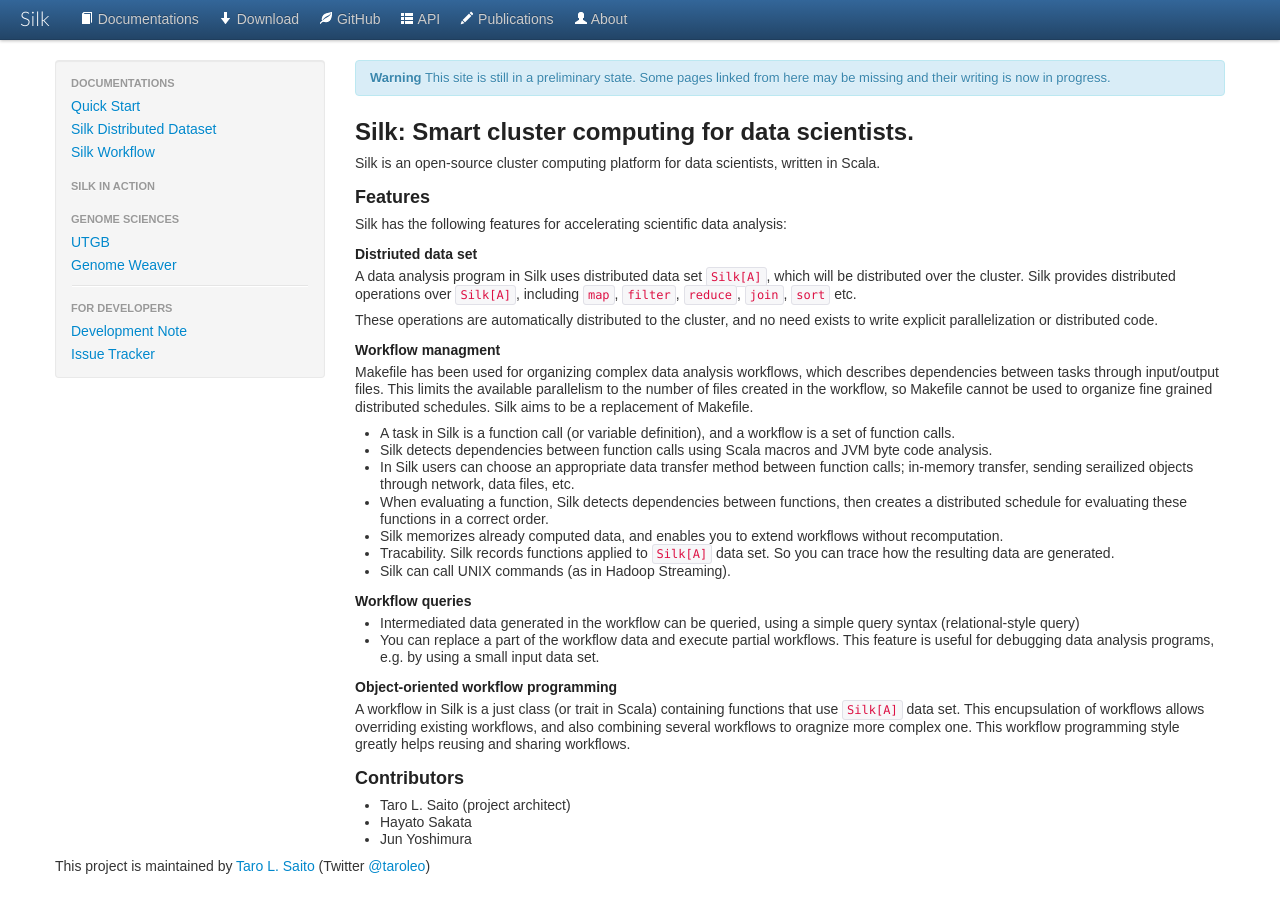
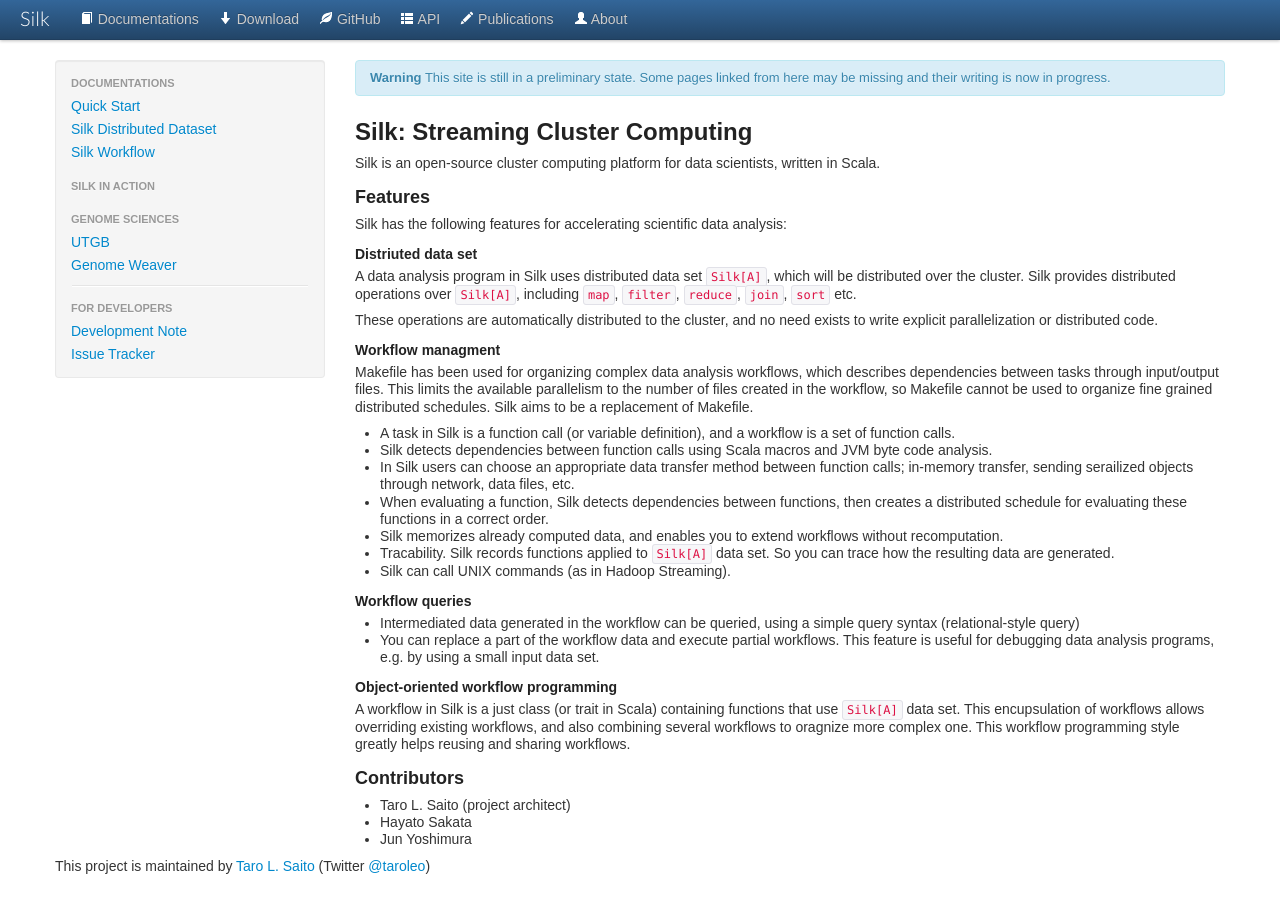
Before and after one commit to xerial/silk, a Jekyll site: the page built from index.md, in a window 1280 px wide and 924 px high. Shown: the top 913 px of the window. Built offline with Jekyll 4.4.1, drawn with Linux system fonts in a browser that asks for light colours; Markdown is read by kramdown in place of the engine named in the settings.

Commit message:
fix title

```diff
--- a/index.md
+++ b/index.md
@@ -9,7 +9,8 @@ tagline:
 <strong>Warning</strong> This site is still in a preliminary state. Some pages linked from here may be missing and their writing is now in progress.
 </div>
 
-## Silk: Smart cluster computing for data scientists.
+
+## Silk: Streaming Cluster Computing
 
 Silk is an open-source cluster computing platform for data scientists, written in Scala.
 
```
